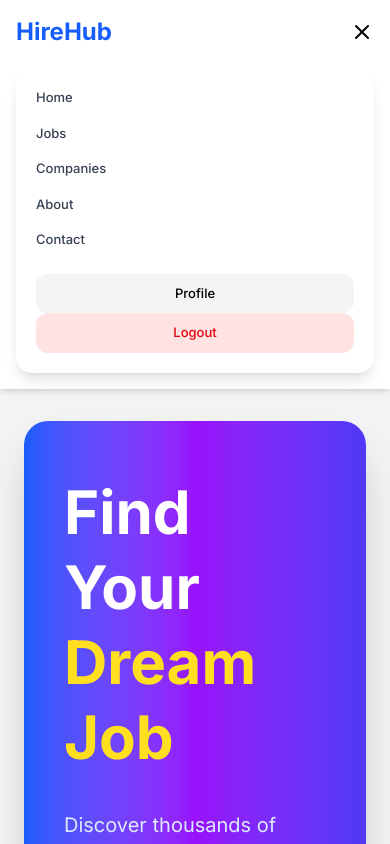
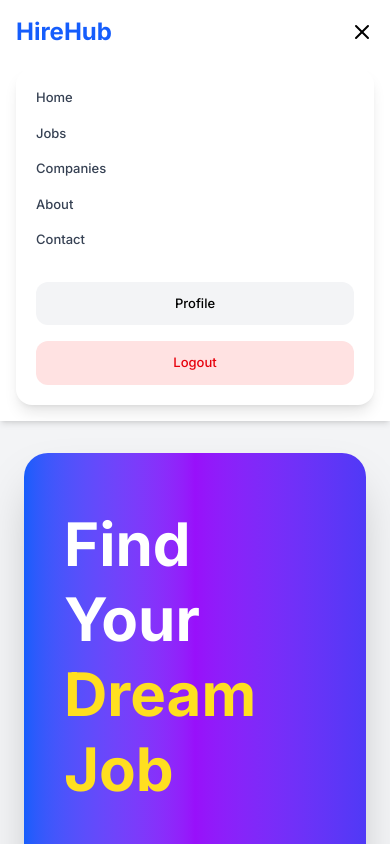
Before and after one commit to SumanthSimhadri/hirehub-job-portal, a React (Vite) app: page /home in a window 390 px wide. Both pictures are taken after a click on the button 362 px from the left and 32 px from the top of the page. Shown: the top 844 px of the page. Built offline with nearby package versions, Linux system fonts and the light colour scheme.

Commit message:
updated sidebar emojis

```diff
--- a/src/components/Navbar.jsx
+++ b/src/components/Navbar.jsx
@@ -177,11 +177,11 @@ function Navbar({ setActiveSection }) {
           </button>
 
           {/* Profile + Logout */}
-          <div className="space-y-3 pt-2">
+          <div className="flex flex-col gap-4 pt-4">
 
             <Link to="/dashboard">
 
-              <button className="w-full bg-gray-100 hover:bg-gray-200 py-2.5 rounded-xl text-[13px] font-medium transition">
+              <button className="w-full bg-gray-100 hover:bg-gray-200 py-3 rounded-xl text-[13px] font-medium transition">
 
                 Profile
 
@@ -191,7 +191,7 @@ function Navbar({ setActiveSection }) {
 
             <button
               onClick={handleLogout}
-              className="w-full bg-red-100 hover:bg-red-200 text-red-600 py-2.5 rounded-xl text-[13px] font-medium transition"
+              className="w-full bg-red-100 hover:bg-red-200 text-red-600 py-3 rounded-xl text-[13px] font-medium transition"
             >
 
               Logout
--- a/src/pages/Home.jsx
+++ b/src/pages/Home.jsx
@@ -277,7 +277,7 @@ function Home() {
             </div>
 
             {/* Jobs */}
-            <div className="lg:col-span-3">
+            <div className="lg:col-span-3 mt-10 lg:mt-0">
 
               <RecommendedJobs
                 jobs={filteredJobs}
```
